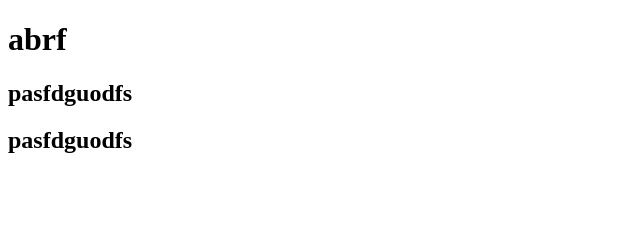
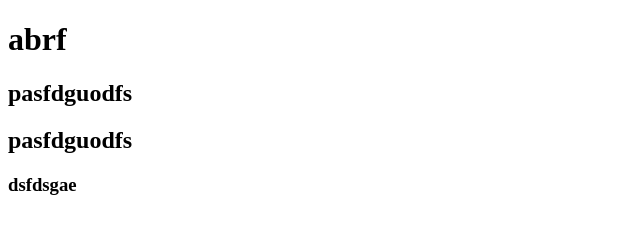
Before and after one commit to Langrim/Susanin-s-site, a plain HTML site: page index-2.html in a window 1280 px wide. Shown: the full height of the page, 0-640 px from the left. Drawn offline with Linux system fonts and the light colour scheme.

Commit message:
new commit in develop

```diff
--- a/index-2.html
+++ b/index-2.html
@@ -8,5 +8,6 @@
    <h1> abrf</h1>
    <h2> pasfdguodfs</h2>
    <h2> pasfdguodfs</h2>
+   <h3>dsfdsgae</h3>
 </body>
 </html>
```
